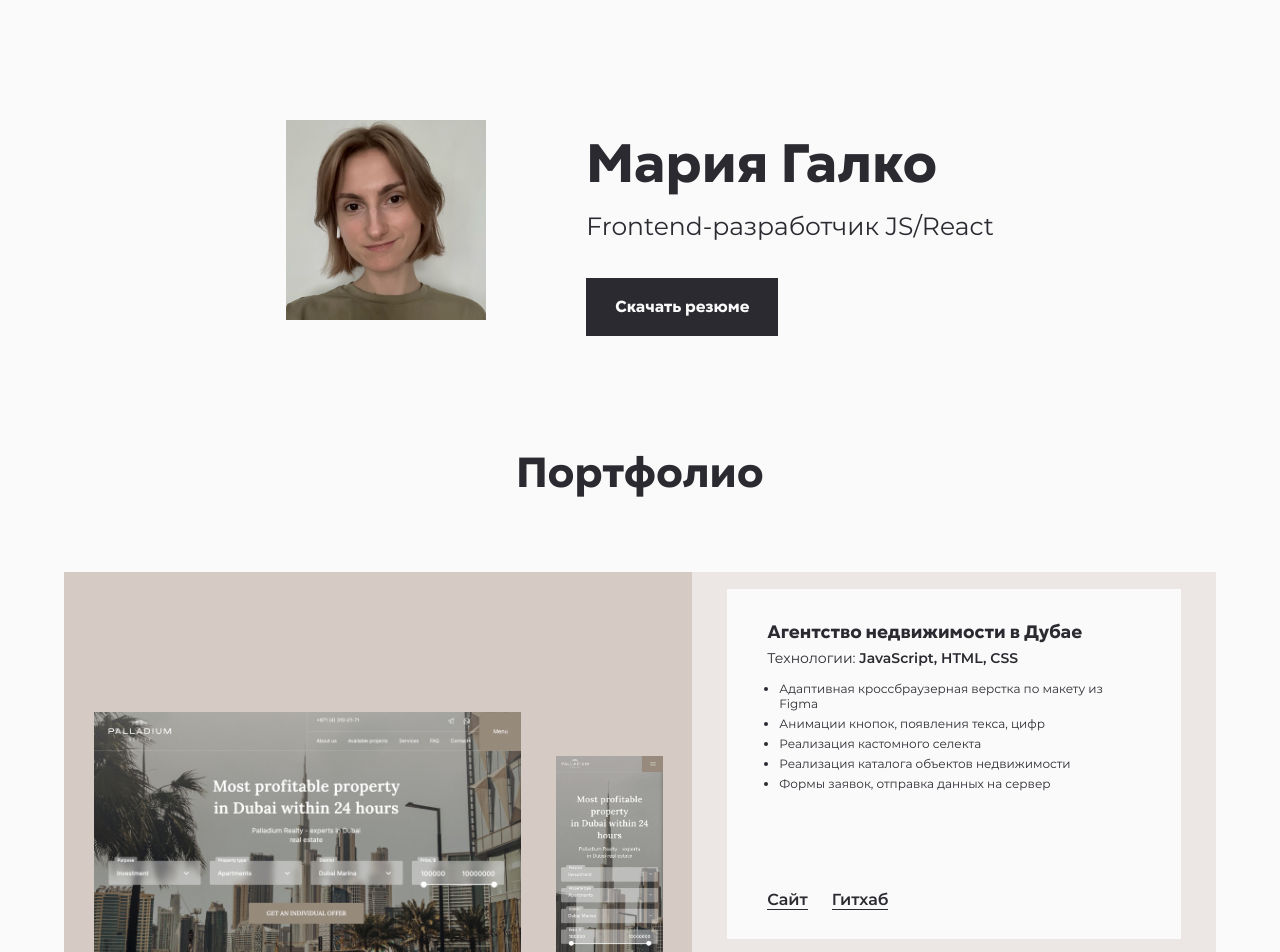
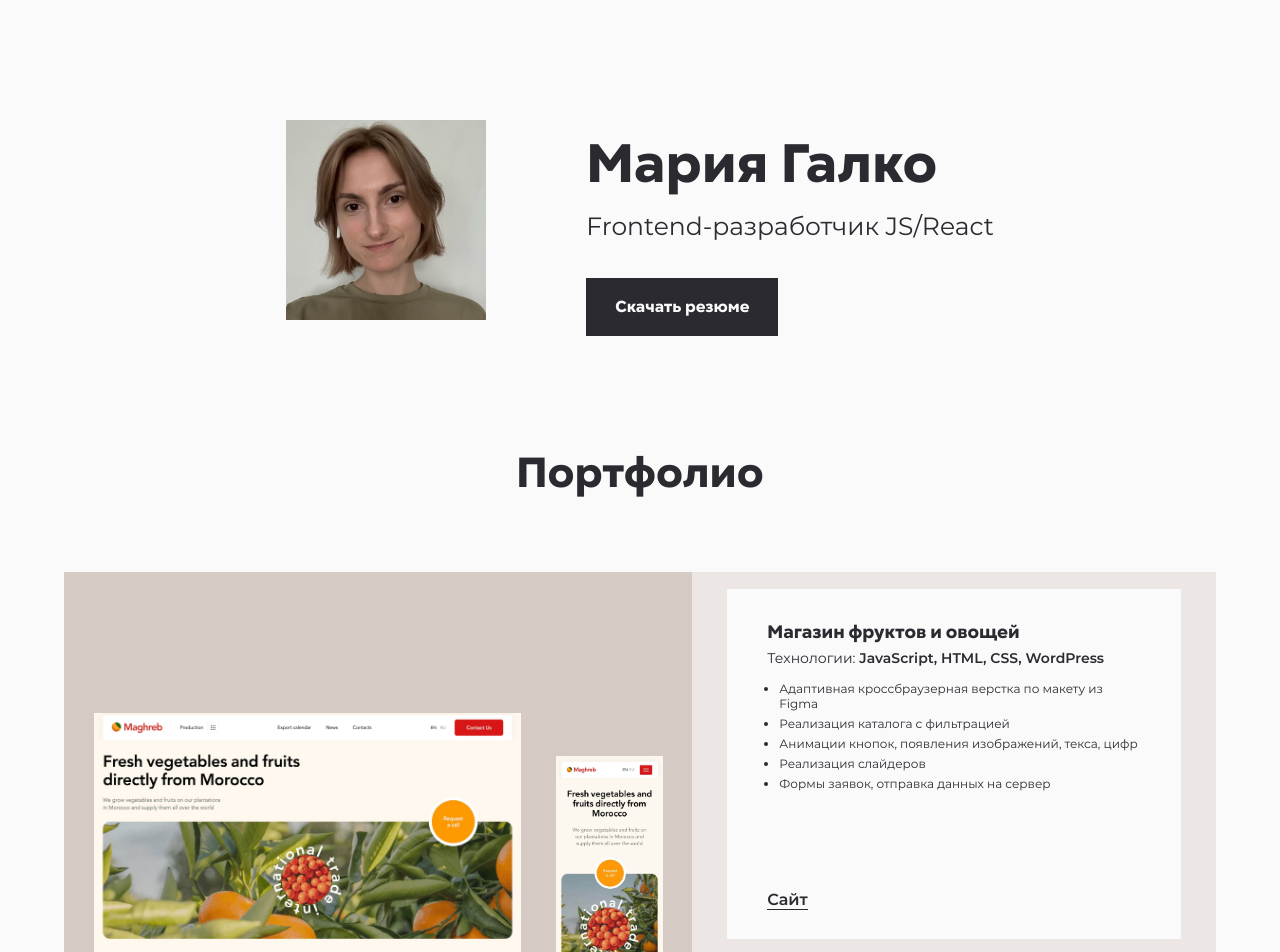
Before and after one commit to mrglk/portfolio, a React (Create React App) app: page / in a window 1280 px wide. Shown: the top 952 px of the page. Built offline with nearby package versions, Linux system fonts and the light colour scheme.

Commit message:
Added maghreb

```diff
--- a/src/components/Portfolio/projects.js
+++ b/src/components/Portfolio/projects.js
@@ -1,4 +1,20 @@
 export const projects = [
+    {
+    name: "Магазин фруктов и овощей",
+    imagePhone: process.env.PUBLIC_URL + "/maghreb_phone.jpg",
+    imageDesktop: process.env.PUBLIC_URL + "/maghreb_desktop.jpg",
+    stack: "JavaScript, HTML, CSS, WordPress",
+    website: "http://maghreb.zoupe.ru/",
+    // repo: "https://github.com/mrglk/palladium-realty/tree/master",
+    description: [
+      "Адаптивная кроссбраузерная верстка по макету из Figma",
+      "Реализация каталога с фильтрацией",
+      "Анимации кнопок, появления изображений, текса, цифр",
+      "Реализация слайдеров",
+      "Формы заявок, отправка данных на сервер"
+    ],
+    color: "brown"
+  },
   {
     name: "Агентство недвижимости в Дубае",
     imagePhone: process.env.PUBLIC_URL + "/palladium_phone.jpg",
```
Also changed, not shown: public/maghreb_desktop.jpg (added), public/maghreb_phone.jpg (added).
